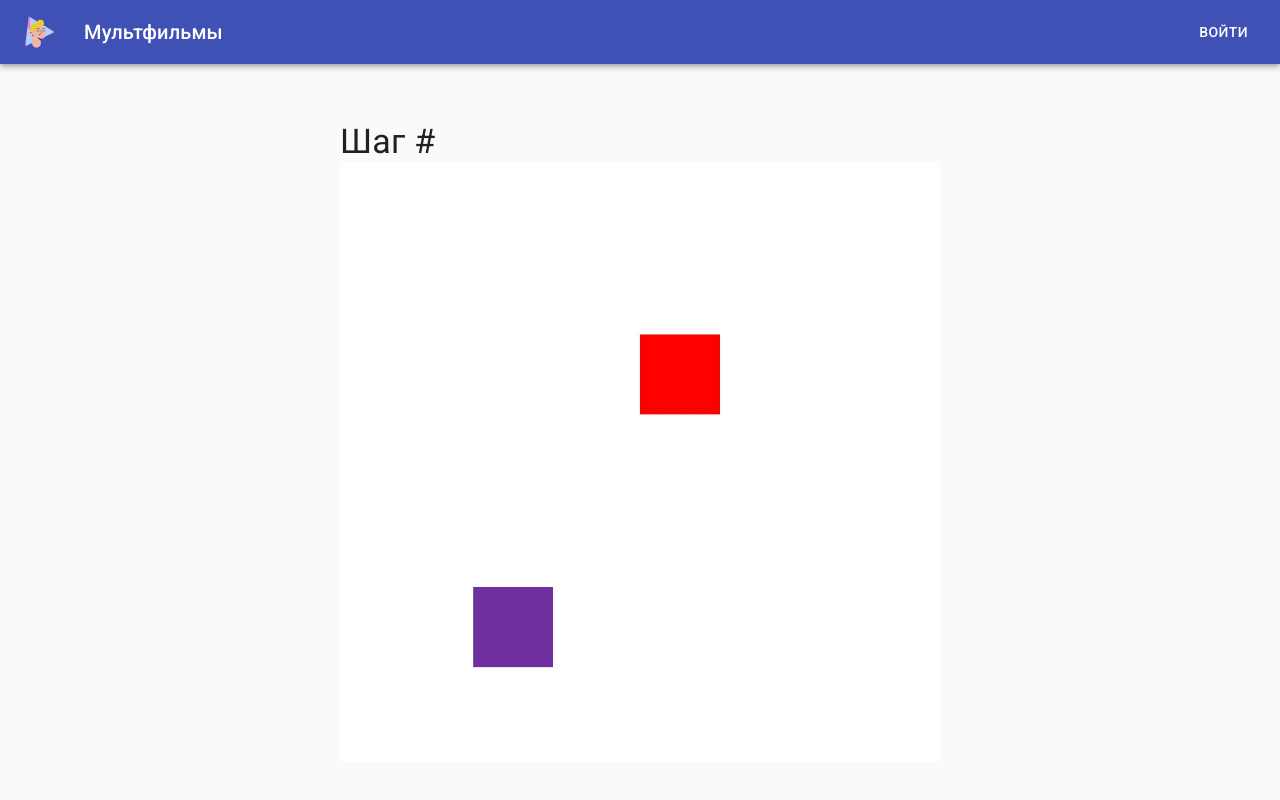
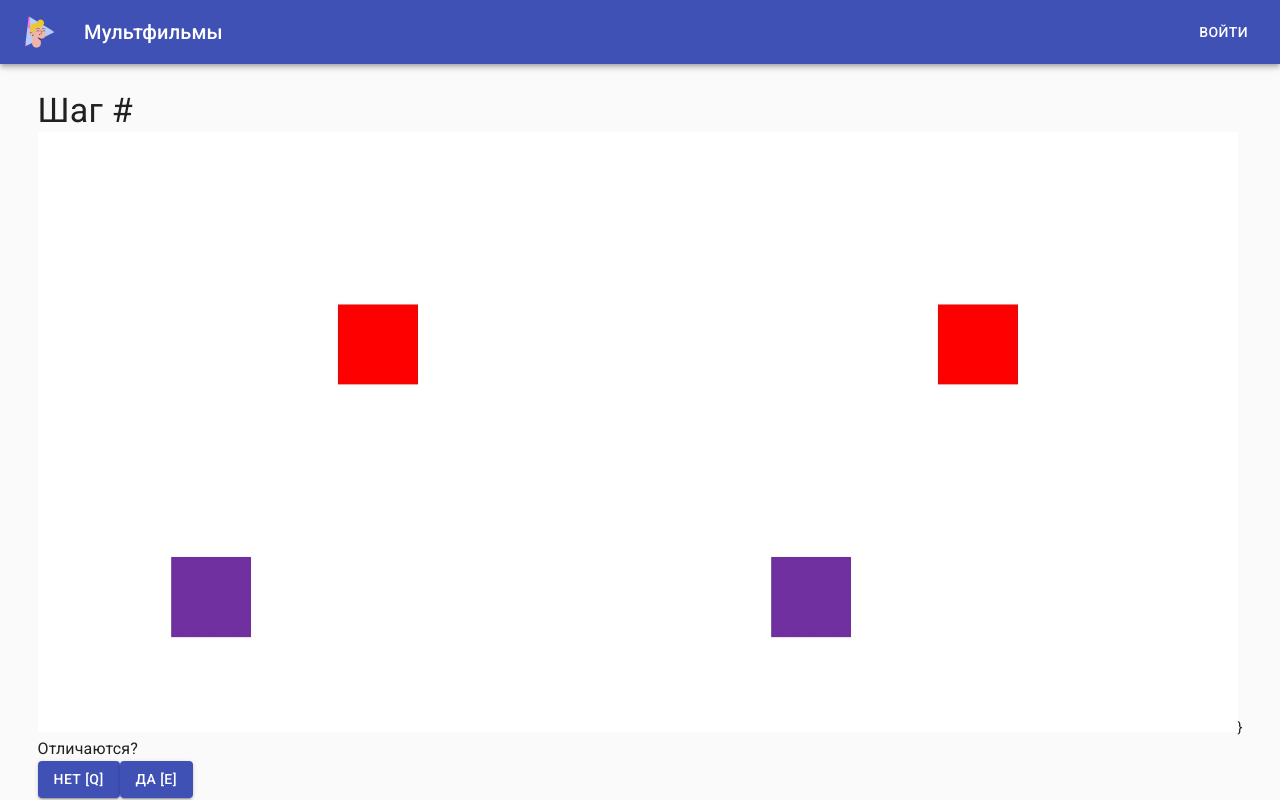
Before and after one commit to Oakerin/research, a React (Create React App) app: page /#/squares in a window 1280 px wide. Built offline with nearby package versions, Linux system fonts and the light colour scheme.

Commit message:
Добавил компонент Blinker

```diff
--- a/src/components/Main.jsx
+++ b/src/components/Main.jsx
@@ -7,7 +7,7 @@ import { DynamicPage } from '../routes/DynamicPage';
 import { FinishPage } from '../routes/FinishPage';
 import { StaticPage } from '../routes/StaticPage';
 import SquarePage from '../routes/SquaresPage';
-import SquaresXPage from '../routes/SquaresXPage';
+import SquaresXPage from '../routes/SquresXPage/SquaresXPage';
 
 
 const useStyles = makeStyles({
--- a/src/routes/Square.jsx
+++ /dev/null
@@ -1,69 +0,0 @@
-import React, { useEffect, useState } from 'react';
-import Button from '@material-ui/core/Button';
-import Typography from '@material-ui/core/Typography';
-
-function Square({ step, onAnswer }) {
-    const [isBlinked, setIsBlinked] = useState(false);
-
-    const img1 = require(`../assets/imgs/squares/${step.value.img1}.jpg`);
-    const img2 = require(`../assets/imgs/squares/${step.value.img2}.jpg`);
-
-    useEffect(() => {
-        const callback = (event) => {
-            const keyCode = event.code;
-
-            switch (keyCode) {
-                case 'KeyQ':
-                    handleSame();
-                    break;
-                case 'KeyE':
-                    handleDiff();
-                    break;
-                default:
-                    break;
-            }
-        };
-
-        window.addEventListener('keypress', callback);
-        return () => window.removeEventListener('keypress', callback);
-    }, []);
-
-    const handleSame = () => {
-        onAnswer();
-    };
-
-    const handleDiff = () => {
-        onAnswer();
-    };
-
-    return (
-        <div>
-            {isBlinked
-                ? <img src={img2.default} width={600} height={600} alt="square" />
-                : <img src={img1.default} width={600} height={600} alt="square" />
-            }
-
-            {isBlinked &&
-                <div>
-                    <Typography>Отличаются?</Typography>
-                    <Button
-                        color="primary"
-                        variant="contained"
-                        onClick={handleSame}
-                    >
-                        Нет [Q]
-                    </Button>
-                    <Button
-                        color="primary"
-                        variant="contained"
-                        onClick={handleDiff}
-                    >
-                        Да [E]
-                    </Button>
-                </div>
-            }
-        </div>
-    );
-}
-
-export default Square;
--- /dev/null
+++ b/src/routes/SquresXPage/Blinker.jsx
@@ -0,0 +1,34 @@
+import React, { useEffect, useState } from 'react';
+import Dialog from '@material-ui/core/Dialog';
+import { Transition } from '../../components/Transition';
+
+// TODO: need to change step to a run/start variable
+function Blinker({ step }) {
+    const [isBlinked, setIsBlinked] = useState(false);
+
+    useEffect(() => {
+        let timer;
+
+        if (!isBlinked) {
+            timer = setTimeout(() => {
+                setIsBlinked(true);
+
+                setTimeout(() => {
+                    setIsBlinked(false);
+                }, 500);
+            }, 1000);
+        }
+
+        return () => {
+            clearTimeout(timer);
+        }
+    }, [step]);
+
+    return (
+        <>
+            <Dialog fullScreen open={isBlinked} TransitionComponent={Transition} />
+        </>
+    );
+}
+
+export default Blinker;
--- /dev/null
+++ b/src/routes/SquresXPage/Images.jsx
@@ -0,0 +1,25 @@
+import React, { useEffect, useState } from 'react';
+
+function Images({ img1, img2 }) {
+    const [imgsSrc, setImgsSrc] = useState({
+        first: require(`../../assets/imgs/squares/${img1}.jpg`),
+        second: require(`../../assets/imgs/squares/${img2}.jpg`)
+    });
+
+    useEffect(() => {
+        setImgsSrc({
+            first: require(`../../assets/imgs/squares/${img1}.jpg`),
+            second: require(`../../assets/imgs/squares/${img2}.jpg`)
+        });
+    }, [img1, img2]);
+
+    return (
+        <div>
+                <img src={imgsSrc.first.default} width={600} height={600} alt="square" />
+                <img src={imgsSrc.second.default} width={600} height={600} alt="square" />
+            }
+        </div>
+    );
+}
+
+export default Images;
--- /dev/null
+++ b/src/routes/SquresXPage/Square.jsx
@@ -0,0 +1,66 @@
+import React, { useEffect } from 'react';
+import Button from '@material-ui/core/Button';
+import Typography from '@material-ui/core/Typography';
+import Images from './Images';
+import Blinker from './Blinker';
+
+function Square({ step, onAnswer }) {
+    useEffect(() => {
+        const callback = (event) => {
+            const keyCode = event.code;
+
+            switch (keyCode) {
+                case 'KeyQ':
+                    handleSame();
+                    break;
+                case 'KeyE':
+                    handleDiff();
+                    break;
+                default:
+                    break;
+            }
+        };
+
+        window.addEventListener('keypress', callback);
+        return () => window.removeEventListener('keypress', callback);
+    }, []);
+
+    const handleSame = () => {
+        onAnswer();
+    };
+
+    const handleDiff = () => {
+        onAnswer();
+    };
+
+    return (
+        <div>
+            <Images
+                img1={step.value.img1}
+                img2={step.value.img2}
+            />
+
+            <div>
+                <Typography>Отличаются?</Typography>
+                <Button
+                    color="primary"
+                    variant="contained"
+                    onClick={handleSame}
+                >
+                    Нет [Q]
+                </Button>
+                <Button
+                    color="primary"
+                    variant="contained"
+                    onClick={handleDiff}
+                >
+                    Да [E]
+                </Button>
+            </div>
+
+            <Blinker step={step} />
+        </div>
+    );
+}
+
+export default Square;
```
Also changed, not shown: src/routes/SquresXPage/SquaresXPage.jsx (renamed from src/routes/SquaresXPage.jsx).
